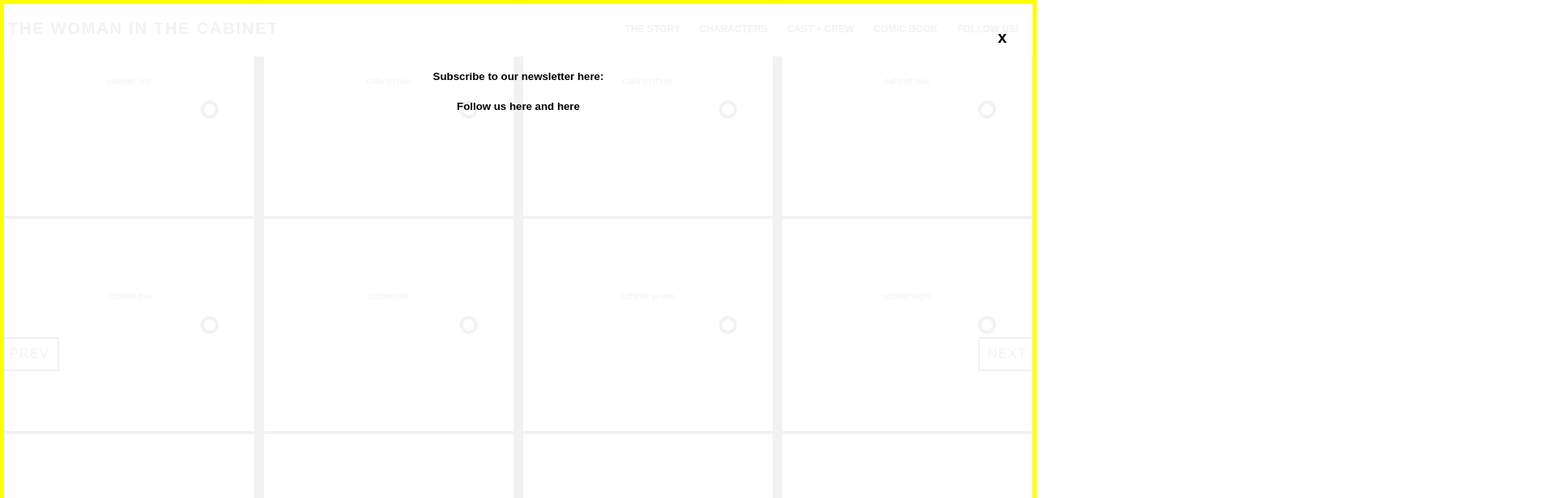
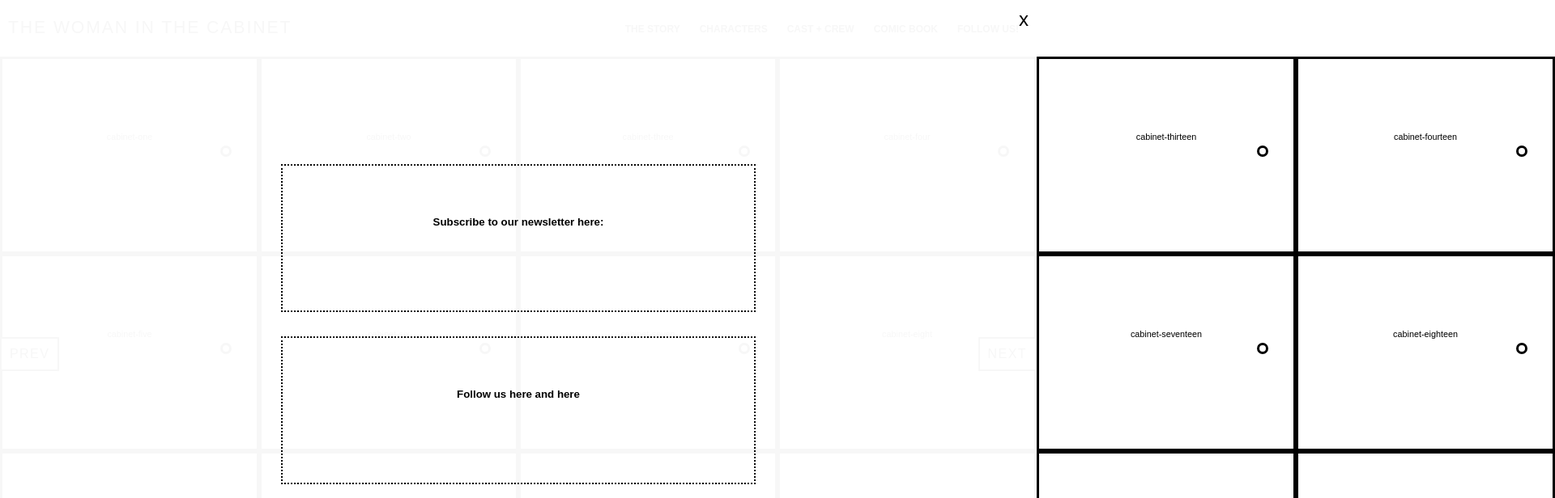
Before and after one commit to doodybrains/cbnts, a React (Create React App) app: page / in a window 1280 px wide. Both pictures are taken after a click on the item "FOLLOW US!". Shown: the top 616 px of the page at 81% size, 1920 px wide, since content can reach past the window. Built offline with nearby package versions, Linux system fonts and the light colour scheme; the HTML template or start-up script is replaced by a standard one.

Commit message:
Add animation, refine mobile, add iowa pic

```diff
--- a/src/App.css
+++ b/src/App.css
@@ -10,10 +10,12 @@
   position: relative;
 }
 
-.home h2 {
+.home a.wordmark {
+  border-bottom: 2px solid transparent;
+  cursor: pointer;
   margin: 0;
   text-align: center;
-  font-size: 1em;
+  font-size: 1.325em;
   letter-spacing: .09em;
 }
 
@@ -30,6 +32,10 @@
   width: 100%;
 }
 
+.home-header ul li a:hover {
+  border-bottom: 2px solid #000;
+}
+
 .home-header ul {
   list-style: none;
   padding: 0;
@@ -41,6 +47,11 @@
   font-weight: bold;
   text-align: center;
   margin-bottom: 5px;
+}
+
+.home-header ul li a {
+  color: #000;
+  text-decoration: none;
 }
 
 @media only screen and (min-width : 720px) {
@@ -82,21 +93,59 @@
 .cabinet-container {
   display: none;
 }
+
+.cabinet-container.home {
+  background: url(iowa.jpg) center center no-repeat;
+  background-size: cover;
+}
+
 .cabinet-container.active {
   display: block;
+  padding-top: 188px;
 }
+
 @media only screen and (min-width : 720px) {
+  .container {
+    display: flex;
+    align-items: center;
+    justify-content: center;
+    position: relative;
+    width: 400%;
+  }
+  .container.one {
+    left: 0;
+    -webkit-transition: left .625s, -webkit-transform .625s;
+    transition: left .625s, transform .625s;
+  }
+  .container.two {
+
+    left: -100%;
+    -webkit-transition: left .625s, -webkit-transform .625s;
+    transition: left .625s, transform .625s;
+  }
+  .container.three {
+    left: -200%;
+    -webkit-transition: left .625s, -webkit-transform .625s;
+    transition: left .625s, transform .625s;
+  }
+  .container.four {
+    left: -300%;
+    -webkit-transition: left .625s, -webkit-transform .625s;
+    transition: left .625s, transform .625s;
+  }
   .cabinet-container {
-    display: none;
+    display: flex;
     align-items: stretch;
     justify-content: space-between;
     flex-wrap: wrap;
-    height: 100vh;
-    margin-top: -68px;
+
+    width: 25%;
+    height: calc(100vh - 68px);
   }
 
   .cabinet-container.active {
     display: flex;
+    padding-top: 0;
   }
 }
 
@@ -107,6 +156,7 @@
 .cabinet-arrows p {
   cursor: pointer;
   border: 2px solid #000;
+  background: #fff;
   letter-spacing: .09em;
   padding: 10px;
   position: absolute;
--- a/src/App.js
+++ b/src/App.js
@@ -5,63 +5,63 @@ import MainLinks from './main-links';
 import Modal from './modal';
 
 const homeCabinets = [
-  {id: '1', title: 'cabinet one'},
-  {id: '2', title: 'cabinet two'},
-  {id: '3', title: 'cabinet three'},
-  {id: '4', title: 'cabinet four'},
-  {id: '5', title: 'cabinet five'},
-  {id: '6', title: 'cabinet six'},
-  {id: '7', title: 'cabinet seven'},
-  {id: '8', title: 'cabinet eight'},
-  {id: '9', title: 'cabinet nine'},
-  {id: '10', title: 'cabinet ten'},
-  {id: '11', title: 'cabinet eleven'},
-  {id: '12', title: 'cabinet twelve'},
+  {id: '1', title: 'cabinet-one'},
+  {id: '2', title: 'cabinet-two'},
+  {id: '3', title: 'cabinet-three'},
+  {id: '4', title: 'cabinet-four'},
+  {id: '5', title: 'cabinet-five'},
+  {id: '6', title: 'cabinet-six'},
+  {id: '7', title: 'cabinet-seven'},
+  {id: '8', title: 'cabinet-eight'},
+  {id: '9', title: 'cabinet-nine'},
+  {id: '10', title: 'cabinet-ten'},
+  {id: '11', title: 'cabinet-eleven'},
+  {id: '12', title: 'cabinet-twelve'},
 ];
 
 const castCabinets = [
-  {id: '13', title: 'cabinet thirteen'},
-  {id: '14', title: 'cabinet fourteen'},
-  {id: '15', title: 'cabinet fifteen'},
-  {id: '16', title: 'cabinet sixteen'},
-  {id: '17', title: 'cabinet seventeen'},
-  {id: '18', title: 'cabinet eighteen'},
-  {id: '19', title: 'cabinet nineteen'},
-  {id: '20', title: 'cabinet twenty'},
-  {id: '21', title: 'cabinet twenty one'},
-  {id: '22', title: 'cabinet twenty two'},
-  {id: '23', title: 'cabinet twenty three'},
-  {id: '24', title: 'cabinet twenty four'}
+  {id: '13', title: 'cabinet-thirteen'},
+  {id: '14', title: 'cabinet-fourteen'},
+  {id: '15', title: 'cabinet-fifteen'},
+  {id: '16', title: 'cabinet-sixteen'},
+  {id: '17', title: 'cabinet-seventeen'},
+  {id: '18', title: 'cabinet-eighteen'},
+  {id: '19', title: 'cabinet-nineteen'},
+  {id: '20', title: 'cabinet-twenty'},
+  {id: '21', title: 'cabinet-twenty-one'},
+  {id: '22', title: 'cabinet-twenty-two'},
+  {id: '23', title: 'cabinet-twenty-three'},
+  {id: '24', title: 'cabinet-twenty-four'}
 ];
 
 const storyCabinets = [
-  {id: '25', title: 'cabinet twenty five'},
-  {id: '26', title: 'cabinet twenty six'},
-  {id: '27', title: 'cabinet twenty seven'},
-  {id: '28', title: 'cabinet twenty eight'},
-  {id: '29', title: 'cabinet twenty nine'},
-  {id: '30', title: 'cabinet thirty'},
-  {id: '31', title: 'cabinet thirty one'},
-  {id: '32', title: 'cabinet thirty two'},
-  {id: '33', title: 'cabinet thirty three'},
-  {id: '34', title: 'cabinet thirty four'},
-  {id: '35', title: 'cabinet thirty five'},
-  {id: '36', title: 'cabinet thirty six'}
+  {id: '25', title: 'cabinet-twenty-five'},
+  {id: '26', title: 'cabinet-twenty-six'},
+  {id: '27', title: 'cabinet-twenty-seven'},
+  {id: '28', title: 'cabinet-twenty-eight'},
+  {id: '29', title: 'cabinet-twenty-nine'},
+  {id: '30', title: 'cabinet-thirty'},
+  {id: '31', title: 'cabinet-thirty-one'},
+  {id: '32', title: 'cabinet-thirty-two'},
+  {id: '33', title: 'cabinet-thirty-three'},
+  {id: '34', title: 'cabinet-thirty-four'},
+  {id: '35', title: 'cabinet-thirty-five'},
+  {id: '36', title: 'cabinet-thirty-six'}
 ];
 
 const tbaCabinets = [
-  {id: '37', title: 'cabinet thirty seven'},
-  {id: '38', title: 'cabinet thirty eight'},
-  {id: '39', title: 'cabinet thirty nine'},
-  {id: '40', title: 'cabinet forty'},
-  {id: '41', title: 'cabinet forty one'},
-  {id: '42', title: 'cabinet forty two'},
-  {id: '43', title: 'cabinet forty three'},
-  {id: '44', title: 'cabinet forty four'},
-  {id: '45', title: 'cabinet forty five'},
-  {id: '46', title: 'cabinet forty six'},
-  {id: '47', title: 'cabinet forty seven'},
-  {id: '48', title: 'cabinet forty eight'}
+  {id: '37', title: 'cabinet-thirty-seven'},
+  {id: '38', title: 'cabinet-thirty-eight'},
+  {id: '39', title: 'cabinet-thirty-nine'},
+  {id: '40', title: 'cabinet-forty'},
+  {id: '41', title: 'cabinet-forty-one'},
+  {id: '42', title: 'cabinet-forty-two'},
+  {id: '43', title: 'cabinet-forty-three'},
+  {id: '44', title: 'cabinet-forty-four'},
+  {id: '45', title: 'cabinet-forty-five'},
+  {id: '46', title: 'cabinet-forty-six'},
+  {id: '47', title: 'cabinet-forty-seven'},
+  {id: '48', title: 'cabinet-forty-eight'}
 ];
 class App extends Component {
 
@@ -76,20 +76,29 @@ class App extends Component {
 
   render() {
     console.log(this.state.activeSet);
+    let slideClass = 'one';
+    if (this.state.activeSet === 2) {
+      slideClass = 'two';
+    }
+    if (this.state.activeSet === 3) {
+      slideClass = 'three';
+    }
+    if (this.state.activeSet === 4) {
+      slideClass = 'four';
+    }
     return (
       <div className="home">
-        <div className="home-header">
-          <h2>THE WOMAN IN THE CABINET</h2>
-          <MainLinks activeSet={this.state.activeSet} goToSection={this.goToSection.bind(this)} openModal={this.openModal.bind(this)} />
-        </div>
+        <MainLinks activeSet={this.state.activeSet} goToSection={this.goToSection.bind(this)} openModal={this.openModal.bind(this)} />
         <div className="cabinet-arrows">
           <p onClick={this.goToPrevSet.bind(this)}>PREV</p>
           <p onClick={this.goToNextSet.bind(this)}>NEXT</p>
         </div>
-        <CabinetContainer id="1" activeSet={this.state.activeSet} items={homeCabinets} />
-        <CabinetContainer id="2" activeSet={this.state.activeSet} items={castCabinets} />
-        <CabinetContainer id="3" activeSet={this.state.activeSet} items={storyCabinets} />
-        <CabinetContainer id="4" activeSet={this.state.activeSet} items={tbaCabinets} />
+        <div className={'container ' + slideClass}>
+          <CabinetContainer id="1" name="home" activeSet={this.state.activeSet} items={homeCabinets} />
+          <CabinetContainer id="2" name="cast" activeSet={this.state.activeSet} items={castCabinets} />
+          <CabinetContainer id="3" name="story" activeSet={this.state.activeSet} items={storyCabinets} />
+          <CabinetContainer id="4" name="tba" activeSet={this.state.activeSet} items={tbaCabinets} />
+        </div>
 
         <Modal id={this.state.modalOpen} closeModal={this.closeModal.bind(this)} />
       </div>
--- a/src/cabinet-container.js
+++ b/src/cabinet-container.js
@@ -11,8 +11,9 @@ class CabinetContainer extends Component {
 
     const isActive = parseInt(this.props.id.substring(this.props.id.length - 1), 10) === this.props.activeSet;
     const activeClass = isActive ? 'active' : '';
+    const cabinetName = this.props.name;
     return (
-      <div className={'cabinet-container ' + activeClass}>
+      <div className={'cabinet-container ' + cabinetName + ' ' + activeClass}>
         {items}
       </div>
     );
--- a/src/cabinet.css
+++ b/src/cabinet.css
@@ -28,28 +28,40 @@
 }
 
 .cabinet .door-layer {
-  background: #ccc;
+  background: transparent;
 }
 
 .cabinet .top-layer {
-  background: url(cabinet.png) center center no-repeat;
-  background-size: cover;
+  border: 1px solid #000;
+  background: #fff;
   width: 100%;
   height: 100%;
 }
 
+.cabinet .top-layer::before {
+    content: '';
+    height: 14px;
+    width: 14px;
+    border-radius: 50%;
+    background: #fff;
+    border: 3px solid #000;
+    position: absolute;
+    font-size: 3em;
+    top: 45%;
+    right: 10%;
+}
 .cabinet .bottom-layer {
-  background: #ddd;
+  background: transparent;
 }
 
 .cabinet .bottom-layer .door {
-  background: url(door.png) center center no-repeat;
-  background-size: contain;
-  width: 100%;
+  /*background: #bbb;
+  border: 2px solid black;
+  width: 30%;
   position: absolute;
   top: 0;
-  left: -58%;
-  height: 100%;
+  left: -31%;
+  height: 100%;*/
 }
 
 .cabinet .door-layer.active {
--- a/src/main-links.js
+++ b/src/main-links.js
@@ -16,14 +16,21 @@ class Cabinet extends Component {
       cast = 'active';
     }
     return (
+      <div className="home-header">
+        <a className="wordmark" onClick={this.goToHome.bind(this)}>THE WOMAN IN THE CABINET</a>
         <ul>
           <li onClick={this.goToStory.bind(this)} className={story}><a>The Story</a></li>
           <li onClick={this.goToCharacters.bind(this)} className={characters}><a>Characters</a></li>
           <li onClick={this.goToCast.bind(this)} className={cast}><a>Cast + Crew</a></li>
-        <li><a>Comic Book</a></li>
+          <li><a href="https://s3.amazonaws.com/womaninthecabinet.com/Woman+in+the+Cabinet+Comic+Book+(small-size).pdf" target="_blank">Comic Book</a></li>
           <li onClick={this.openModal.bind(this)}><a>Follow Us!</a></li>
         </ul>
+      </div>
     );
+  }
+
+  goToHome() {
+    this.props.goToSection(1);
   }
 
   goToStory() {
--- a/src/modal.css
+++ b/src/modal.css
@@ -3,23 +3,47 @@
 }
 
 .modal-container.active {
-  display: block;
+  display: flex;
+  align-items: center;
+  justify-content: center;
   cursor: pointer;
-  border: 5px solid yellow;
-  padding: 60px 20px;
+  padding: 10px 30px;
   position: absolute;
   top: 0;
   width: 100%;
   left: 0;
   right: 0;
   color: #000;
-  background: rgba(255,255,255, .95);
+  background: rgba(255,255,255, .97);
   height: 100%;
   z-index: 9999;
 }
 
 .modal-container.active .close {
   position: absolute;
-  top: 30px;
-  right: 30px;
+  top: 10px;
+  right: 10px;
 }
+
+.modal-container.active .close p {
+  font-weight: normal;
+  font-size: 1.5em;
+  margin: 0;
+}
+
+.follow-block {
+  width: 80%;
+}
+.follow-block .newsletter {
+  border: 2px dotted black;
+  padding: 40px 0 80px 0;
+  margin: 0 auto 30px auto;
+  width: 60%;
+}
+
+.follow-block .social-block {
+  border: 2px dotted black;
+  padding: 40px 0 80px 0;
+  margin: 0 auto;
+  width: 60%;
+}
--- a/src/modal.js
+++ b/src/modal.js
@@ -8,16 +8,20 @@ class Modal extends Component {
     if (this.props.id === 10) {
       activeClass = 'active';
       content = (
-        <div>
-          <h5>Subscribe to our newsletter here:</h5>
-          <h5>Follow us here and here</h5>
+        <div className="follow-block">
+          <div className="newsletter">
+            <h5>Subscribe to our newsletter here:</h5>
+          </div>
+          <div className="social-block">
+            <h5>Follow us here and here</h5>
+          </div>
         </div>
       );
     }
 
     return (
       <div className={'modal-container ' + activeClass}>
-        <div onClick={this.closeModal.bind(this)} className="close"><h2>x</h2></div>
+        <div onClick={this.closeModal.bind(this)} className="close"><p>x</p></div>
         {content}
       </div>
     );
```
Also changed, not shown: src/iowa.jpg (added). Lines whose indentation alone changed are shown as unchanged.
